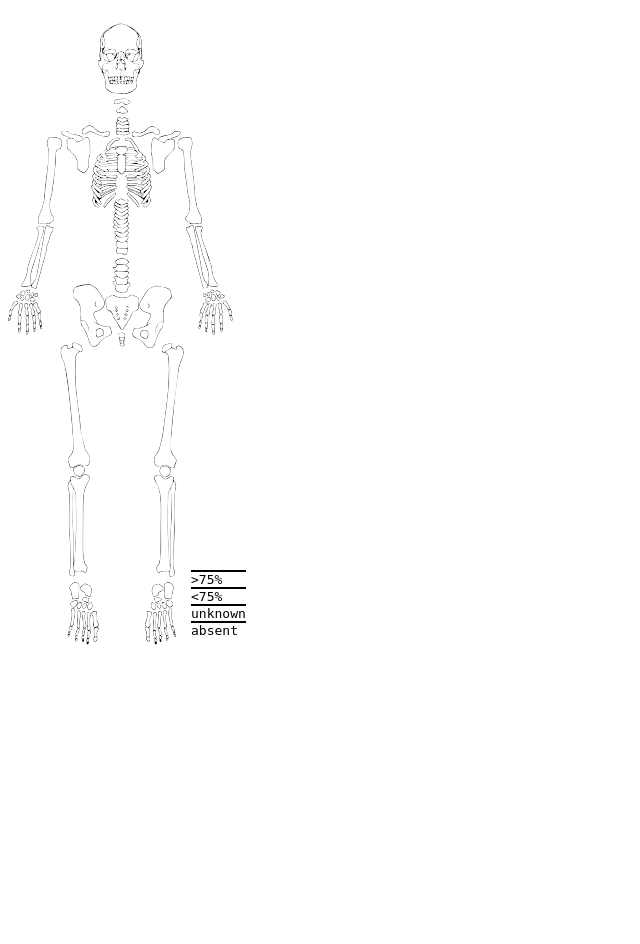
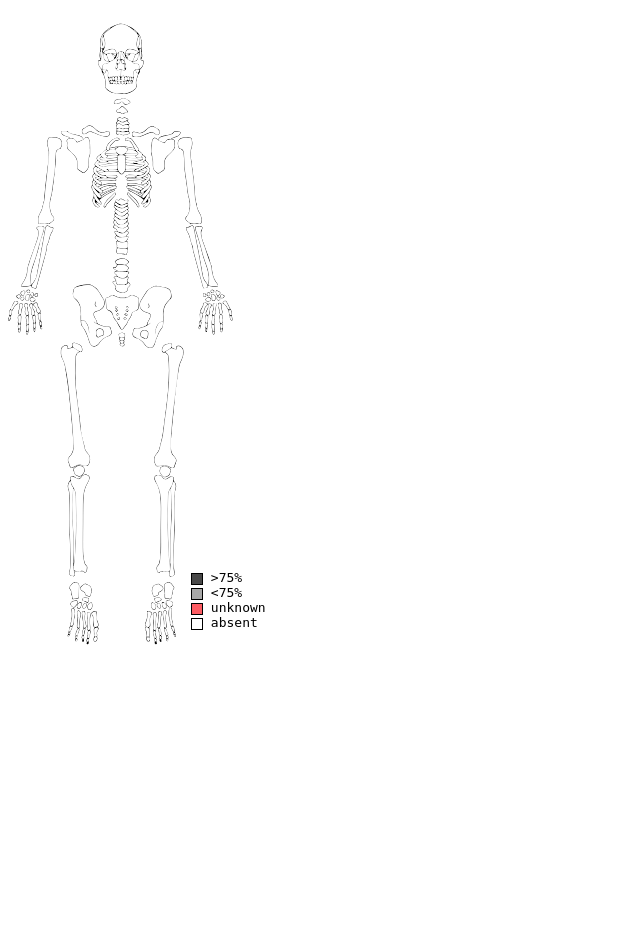
Before and after one commit to csgis/daard-django-module, a Python web app: template daard_database/templates/daard_bones.html in a window 1280 px wide. Shown: the top 944 px of the page, without its empty margins (0-640 px from the left). Run offline with Jinja, Linux system fonts and the light colour scheme; the template is opened without the code that fills it, so the values that code supplies are empty.

Commit message:
add legend to skull

```diff
--- a/daard_database/templates/daard_bones.html
+++ b/daard_database/templates/daard_bones.html
@@ -22,10 +22,17 @@
             position: absolute;
             left: 181px;
             top: 560px;
-            /* border: 1px solid #ccc; */
             font-family: courier-new, monospace;
             font-size: small;
             padding: 10px;
+        }
+
+        .rect {
+            height: 10px;
+            width: 10px;
+            background: blue;
+            display: inline-block;
+            vertical-align: middle;
         }
 
         .rect.dark {
```
